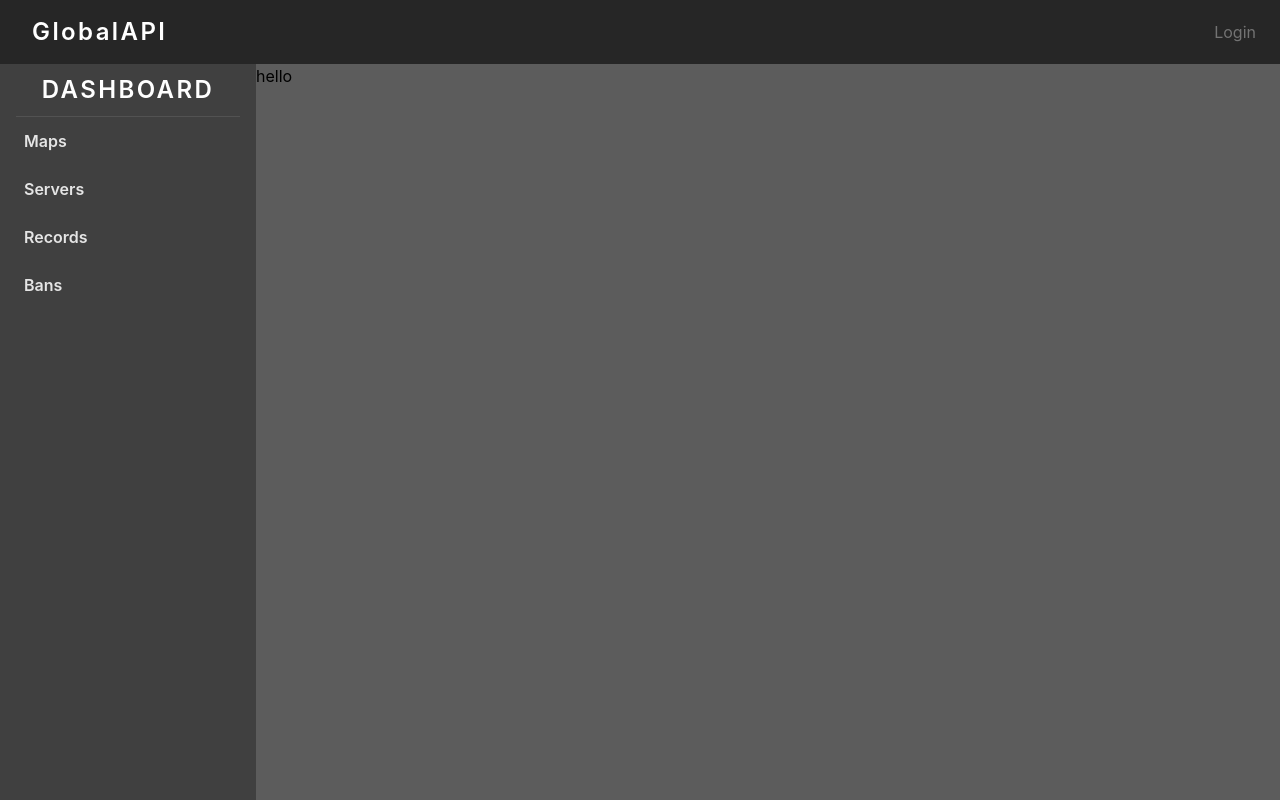
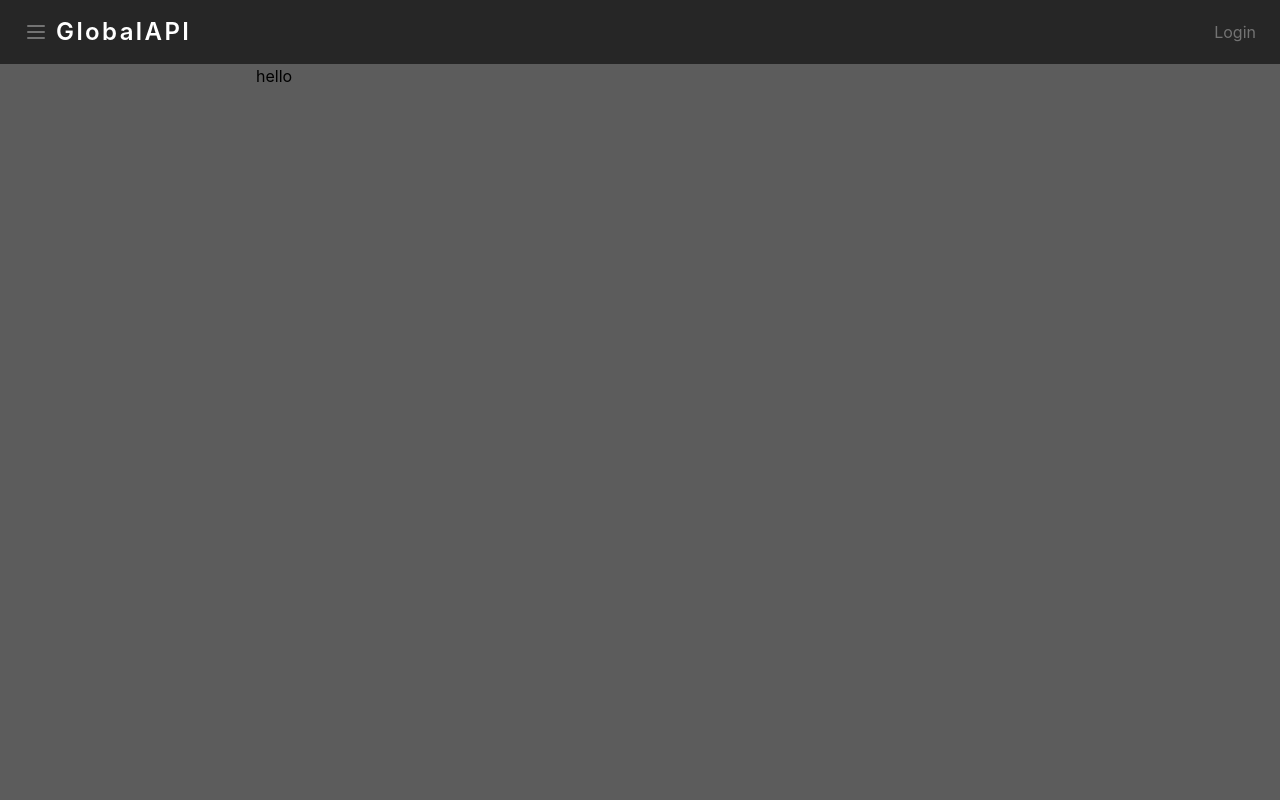
Before and after one commit to DevRuto/globalapi-portal-v3, a Nuxt app: page /dashboard in a window 1280 px wide. Built offline with nearby package versions, Linux system fonts and the light colour scheme.

Commit message:
Temp remove mobile hide for sidebar toggle

```diff
--- a/components/Navbar.vue
+++ b/components/Navbar.vue
@@ -1,7 +1,7 @@
 <template>
   <nav class="flex items-center justify-between h-16 px-6 z-40 bg-gray-800 text-white">
     <div class="flex items-center">
-      <button type="button" class="lg:hidden block text-gray-500 hover:text-white focus:text-white focus:outline-none" @click="$emit('sidebar-toggle')">
+      <button type="button" class="block text-gray-500 hover:text-white focus:text-white focus:outline-none" @click="$emit('sidebar-toggle')">
         <Hamburger v-model="value" />
       </button>
       <span class="text-white text-2xl font-semibold tracking-widest pl-2 mx-auto">GlobalAPI</span>
--- a/components/Sidebar.vue
+++ b/components/Sidebar.vue
@@ -1,7 +1,7 @@
 <template>
   <aside
     class="flex flex-col transform bg-gray-700 w-64 ease-in-out transition-all duration-200"
-    :class="value ? 'lg:translate-x-0' : 'lg:translate-x-0 -translate-x-full'"
+    :class="value ? 'translate-x-0' : '-translate-x-full'"
   >
     <p class="flex flex-row flex-shrink-0 text-2xl font-semibold tracking-widest uppercase text-white px-4 py-2 mx-auto">Dashboard</p>
     <hr class="mx-4 border-gray-600">
```
